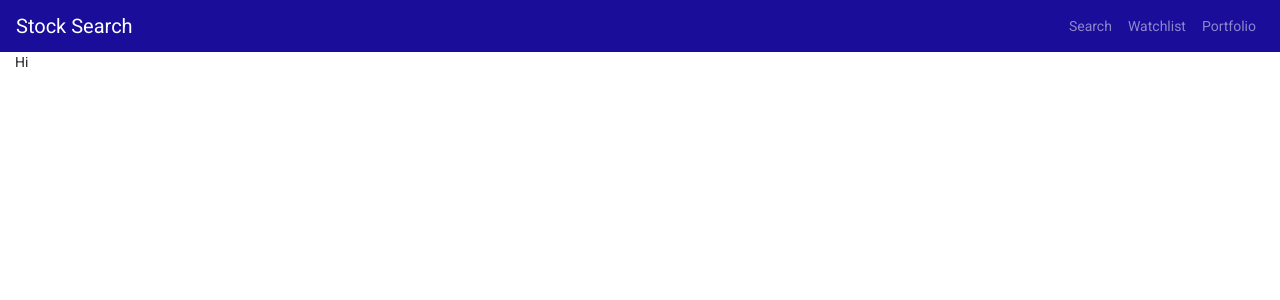
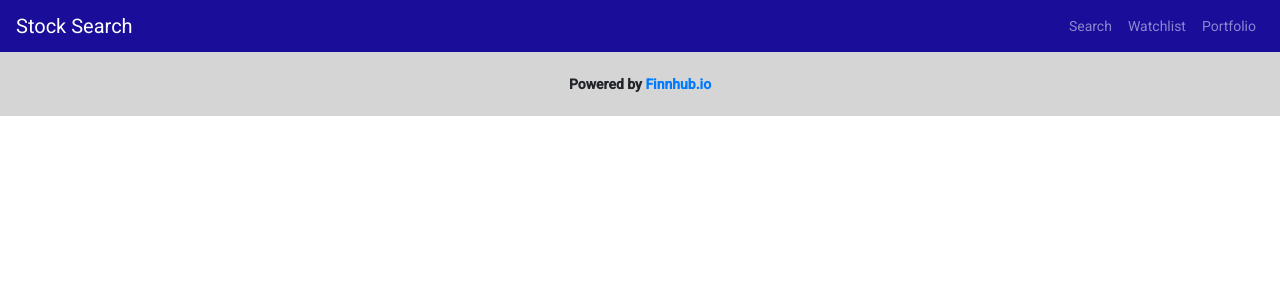
Before and after one commit to thegeorgejoseph/Financial-Data-Projects, an Angular app in the folder hw8/finnhub-angular/: page / in a window 1280 px wide. Shown: the top 300 px of the page. Built offline with nearby package versions, Linux system fonts and the light colour scheme.

Commit message:
Adding Footer

```diff
--- a/hw8/finnhub-angular/src/app/components/footer/footer.component.html
+++ b/hw8/finnhub-angular/src/app/components/footer/footer.component.html
@@ -1,3 +1,11 @@
-<div class="footer">
-  <div class="container-fluid bg-">Hi</div>
+<div
+  class="d-flex justify-content-center align-items-center font-weight-bold"
+  style="background-color: rgb(213, 213, 213); height: 4rem"
+>
+  <div class="content">
+    Powered by
+    <a href="https://www.finnhub.io/" target="_blank" class="text-primary"
+      >Finnhub.io</a
+    >
+  </div>
 </div>
```
